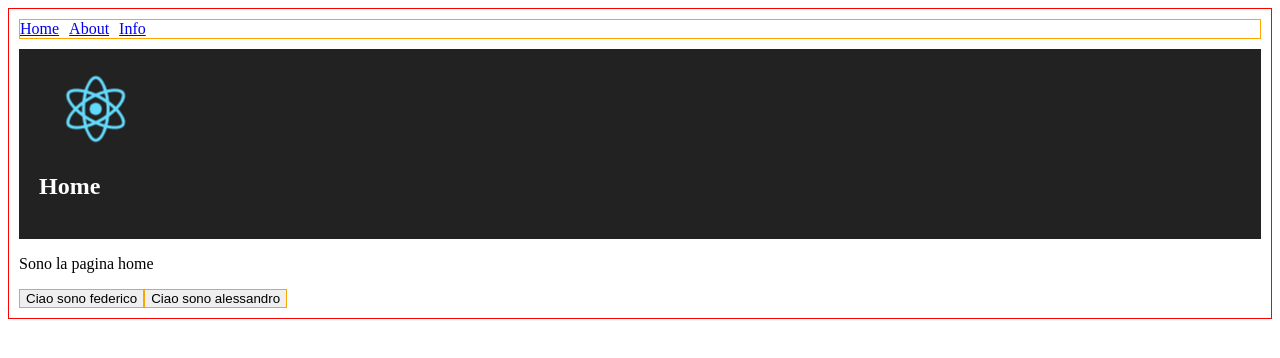
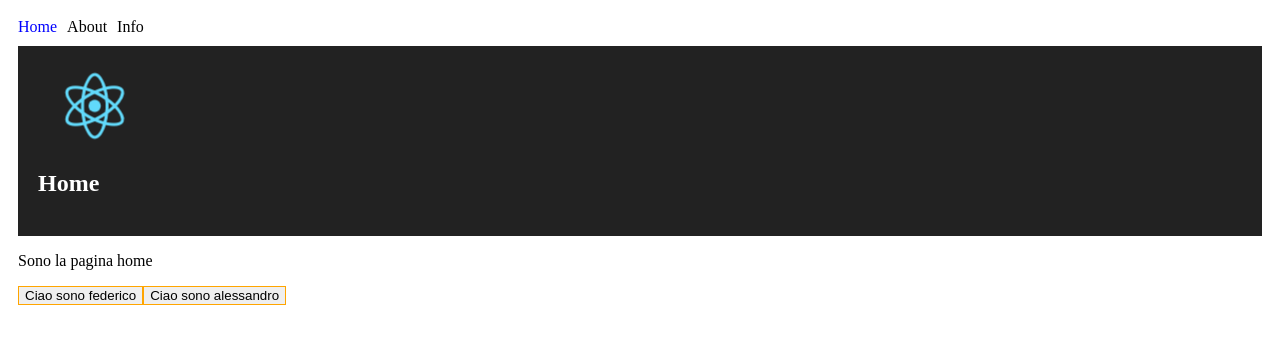
Before and after one commit to fbonomi/react-tutorial, a React (Create React App) app: page /info in a window 1280 px wide. Shown: the top 358 px of the page. Built offline with nearby package versions, Linux system fonts and the light colour scheme.

Commit message:
navigazione con voce menu accesa

```diff
--- a/src/components/Navigation/Navigation.css
+++ b/src/components/Navigation/Navigation.css
@@ -1,10 +1,16 @@
 ul.navigation {
     margin: 0 0 10px 0;
     padding: 0;
-    border: 1px solid orange;
 }
 ul.navigation li {
     display: inline-block;
     margin: 0 10px 0 0;
     left: 0;
 }
+ul.navigation li a {
+    text-decoration: none;
+    color: #000;
+}
+ul.navigation li a.selected {
+    color: blue;
+}
--- a/src/components/Navigation/Navigation.js
+++ b/src/components/Navigation/Navigation.js
@@ -7,9 +7,21 @@ class Navigation extends Component {
         return (
             <div>
                 <ul className="navigation" role="nav">
-                    <li><Link to="/">Home</Link></li>
-                    <li><Link to="/about">About</Link></li>
-                    <li><Link to="/info">Info</Link></li>
+                    <li>
+                        <Link to="/" className={this.props.menuItem == 'home' ? 'selected' : ''}>
+                            Home
+                        </Link>
+                    </li>
+                    <li>
+                        <Link to="/about" className={this.props.menuItem == 'about' ? 'selected' : ''}>
+                            About
+                        </Link>
+                    </li>
+                    <li>
+                        <Link to="/info" className={this.props.menuItem == 'info' ? 'selected' : ''}>
+                            Info
+                        </Link>
+                    </li>
                 </ul>
             </div>
         );
--- a/src/layouts/Base/Base.css
+++ b/src/layouts/Base/Base.css
@@ -1,5 +1,4 @@
 .foo {
-    border: 1px solid red;
     padding: 10px;
 }
 
--- a/src/layouts/Base/Base.js
+++ b/src/layouts/Base/Base.js
@@ -7,10 +7,10 @@ class Base extends Component {
     render() {
         return (
             <div className="foo">
-                <Navigation />
+                <Navigation menuItem={this.props.menuItem} />
                 <div className="App-header">
                     <img src={logo} className="App-logo" alt="logo" />
-                    <h2>{this.props.title}</h2>
+                    <h2 title={this.props.title}>{this.props.title}</h2>
                 </div>
                 {this.props.children}
             </div>
--- a/src/pages/About/About.js
+++ b/src/pages/About/About.js
@@ -5,7 +5,7 @@ class About extends Component {
     render() {
         return (
             <div>
-                <BaseLayout title="About">
+                <BaseLayout title="About" menuItem="about">
                     <p>Welcome to ABOUT page!!!</p>
                 </BaseLayout>
             </div>
--- a/src/pages/App/App.js
+++ b/src/pages/App/App.js
@@ -7,7 +7,7 @@ class App extends Component {
   render() {
     return (
       <div>
-        <BaseLayout title="Home">
+        <BaseLayout title="Home" menuItem="home">
             <p>Sono la pagina home</p>
             <Button label="Ciao sono federico" />
             <Button label="Ciao sono alessandro" />
--- a/src/pages/Info/Info.js
+++ b/src/pages/Info/Info.js
@@ -5,7 +5,7 @@ class Info extends Component {
     render() {
         return (
             <div>
-                <BaseLayout title="Info">
+                <BaseLayout title="Info" menuItem="info">
                     <p>Welcome to Info page!!!</p>
                 </BaseLayout>
             </div>
```
